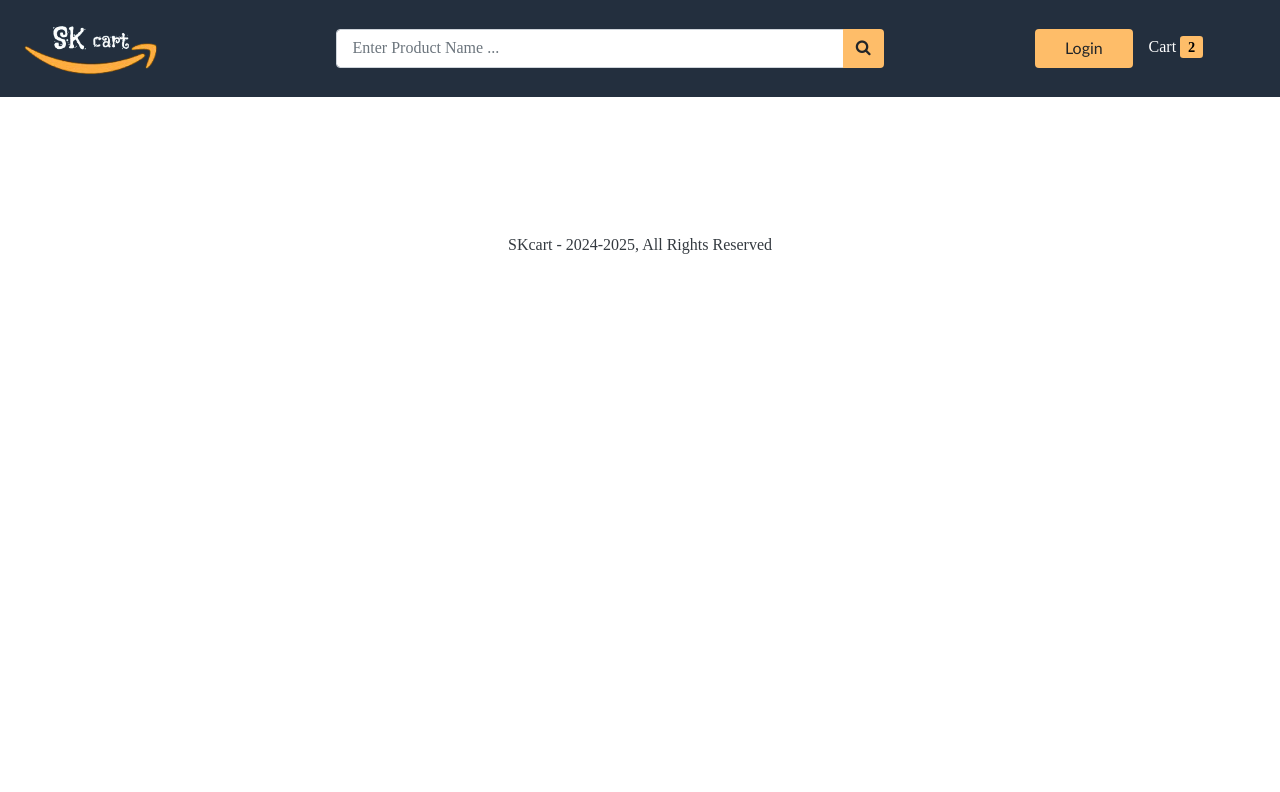
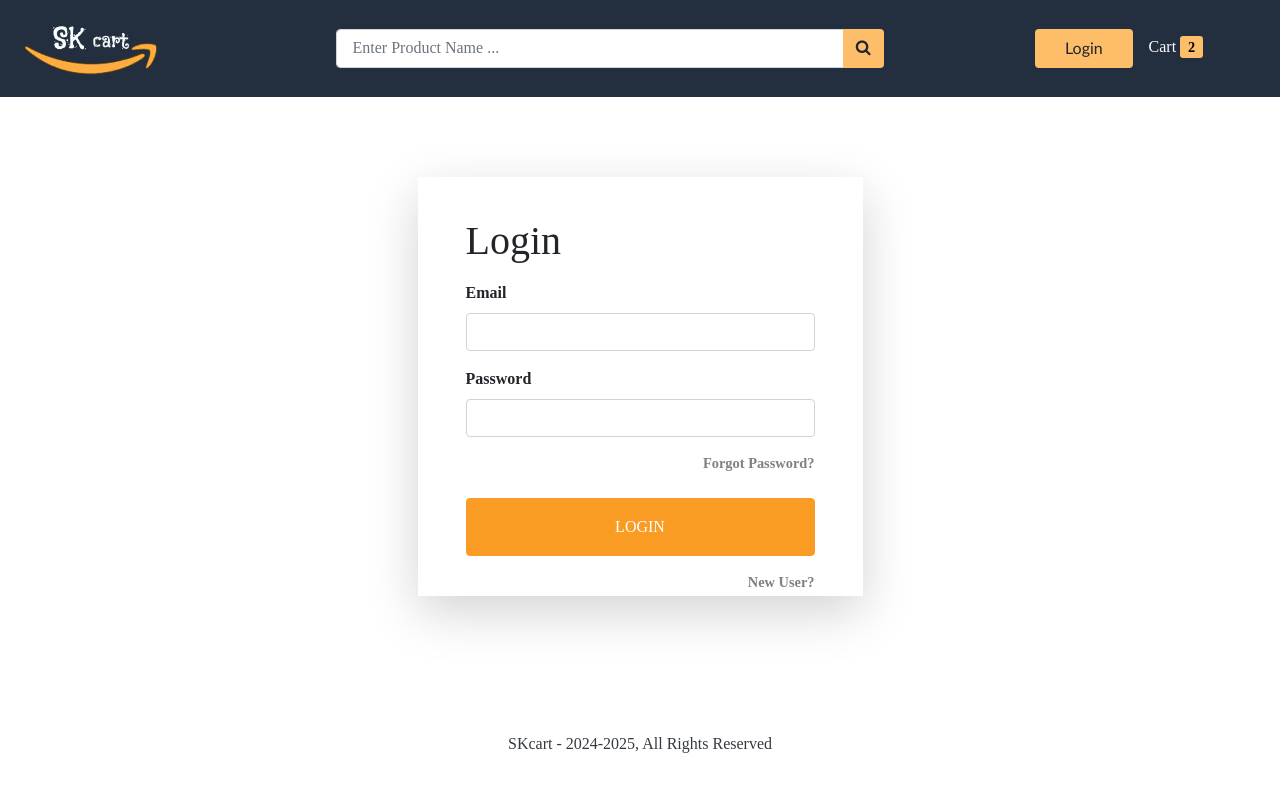
Before and after one commit to Sanjayaries11/E-Commerce, a React (Create React App) app in the folder frontend/: page /login in a window 1280 px wide. Shown: the top 792 px of the page. Built offline with nearby package versions, Linux system fonts and the light colour scheme; a web font is replaced by a local one.

Commit message:
creating login and actions for that

```diff
--- a/frontend/src/App.js
+++ b/frontend/src/App.js
@@ -7,6 +7,7 @@ import { HelmetProvider } from 'react-helmet-async';
 import { ToastContainer } from 'react-toastify';
 import ProductDetail from './components/product/ProductDetail';
 import ProductSearch from './components/product/ProductSearch';
+import Login from './components/user/Login';
 
 function App() {
   return (
@@ -20,6 +21,7 @@ function App() {
               <Route path='/' element={<Home />} />
               <Route path='/product/:id' element={<ProductDetail />} />
               <Route path='/search/:keyword' element={<ProductSearch />} />
+              <Route path='/login' element={<Login />} />
             </Routes>
           </div>
           <Footer />
--- a/frontend/src/actions/productAction.js
+++ b/frontend/src/actions/productAction.js
@@ -1,15 +1,15 @@
 import axios from "axios";
 import { productFailure, productRequest, productSuccess } from "../slices/productSlice";
 
-export const getProduct = id =>  async (dispatch) => {
+export const getProduct = id => async (dispatch) => {
 
     try {
         dispatch(productRequest())
         const { data } = await axios.get(`/api/v1/product/${id}`);
         dispatch(productSuccess(data))
     }
-    catch(error){
-       dispatch(productFailure(error.response.data.message))
+    catch (error) {
+        dispatch(productFailure(error.response.data.message))
     }
 
 };
--- /dev/null
+++ b/frontend/src/actions/userAction.js
@@ -0,0 +1,13 @@
+import axios from "axios"
+import { loginFailure, loginRequest, loginSuccess } from "../slices/authSlice"
+
+export const login = (email, password) => async (dispatch) => {
+    try {
+        dispatch(loginRequest())
+        const { data } = await axios.post(`/api/v1/login`, { email, password });
+        dispatch(loginSuccess(data))
+    }
+    catch (error) {
+     dispatch(loginFailure(error.response.data.message)) //error-object, ...-field type
+    }
+}
--- a/frontend/src/components/layouts/Header.js
+++ b/frontend/src/components/layouts/Header.js
@@ -16,8 +16,7 @@ export default function Header() {
       </div>
 
       <div className="col-12 col-md-3 mt-4 mt-md-0 text-center">
-        <button className="btn" id="login_btn">Login</button>
-
+        <Link to="/login" className="btn" id="login_btn">Login</Link>
         <span id="cart" className="ml-3">Cart</span>
         <span className="ml-1" id="cart_count">2</span>
       </div>
--- /dev/null
+++ b/frontend/src/components/user/Login.js
@@ -0,0 +1,70 @@
+import { Fragment, useEffect, useState } from "react";
+import MetaData from "../layouts/MetaData";
+import { useDispatch, useSelector } from "react-redux";
+import { login } from "../../actions/userAction";
+import { toast } from "react-toastify";
+import { useNavigate } from "react-router-dom";
+
+export default function Login() {
+
+    const [email, setEmail] = useState("");
+    const [password, setPassword] = useState("");
+    const dispatch = useDispatch()
+    const navigate = useNavigate()
+
+    const { loading, error, isAuthenticated } = useSelector(state => state.authState);
+    const submitHandler = (e) => {
+        e.preventDefault();
+        dispatch(login(email, password))
+    }
+
+    useEffect(() => {
+        if (isAuthenticated) {
+            navigate('/')
+        }
+
+        if (error) {
+            toast.error(error, {
+                position: "bottom-center"
+            })
+            return
+        }
+    }, [error, isAuthenticated])
+
+
+    return (
+        <Fragment>
+            <MetaData title={"Login"} />
+            <div className="row wrapper">
+                <div className="col-10 col-lg-5">
+                    <form onSubmit={submitHandler} className="shadow-lg">
+                        <h1 className="mb-3">Login</h1>
+                        <div className="form-group">
+                            <label htmlFor="email_field">Email</label>
+                            <input type="email" id="email_field" className="form-control"
+                                value={email}
+                                onChange={e => {
+                                    setEmail(e.target.value)
+                                }} />
+                        </div>
+                        <div className="form-group">
+                            <label htmlFor="password_field">Password</label>
+                            <input type="password" id="password_field" className="form-control"
+                                value={password}
+                                onChange={e => {
+                                    setPassword(e.target.value)
+                                }} />
+                        </div>
+                        <a href="#" className="float-right mb-4">Forgot Password?</a>
+                        <button id="login_button" type="submit" className="btn btn-block py-3"
+                            disabled={loading}
+                        >
+                            LOGIN
+                        </button>
+                        <a href="#" className="float-right mt-3">New User?</a>
+                    </form>
+                </div>
+            </div>
+        </Fragment>
+    )
+}
--- /dev/null
+++ b/frontend/src/slices/authSlice.js
@@ -0,0 +1,37 @@
+import { createSlice } from "@reduxjs/toolkit";
+
+const authSlice = createSlice({
+    name: 'auth',
+    initialState: {
+        loading: false,
+        isAuthenticated: false
+    },
+    reducers: {
+        loginRequest(state, action) {
+            return {
+                ...state,
+                loading: true
+            }
+        },
+        loginSuccess(state, action) {
+            return {
+                loading: false,
+                isAuthenticated: true,
+                user: action.payload.user
+            }
+        },
+        loginFailure(state, action) {
+            return {
+                ...state,
+                loading: false,
+                error: action.payload
+            }
+        }
+    }
+});
+
+const { actions, reducer } = authSlice
+
+export const { loginRequest, loginSuccess, loginFailure } = actions;
+
+export default reducer;
--- a/frontend/src/store.js
+++ b/frontend/src/store.js
@@ -2,10 +2,12 @@ import { combineReducers, configureStore } from "@reduxjs/toolkit";
 import { thunk } from "redux-thunk";
 import productsReducer from "./slices/productsSlice";
 import productReducer from "./slices/productSlice";
+import authReducer from "./slices/authSlice";
 
 const reducer = combineReducers({
-      productsState: productsReducer,
-      productState: productReducer
+    productsState: productsReducer,
+    productState: productReducer,
+    authState: authReducer
 })
 
 const store = configureStore({
```
